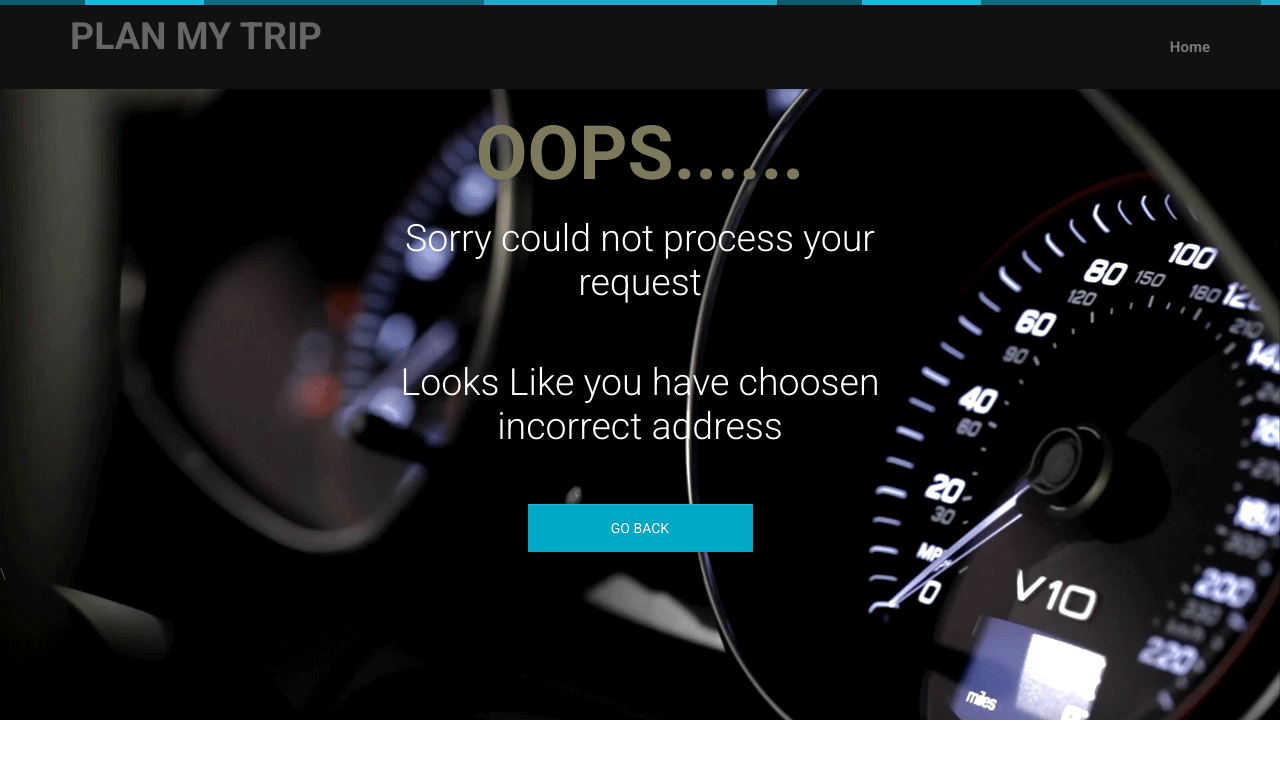
After one commit to navijain90/CMPE273_TeamPythons_Project, a Flask app: template Code/templates/server_error.html in a window 1280 px wide. The commit adds this page. Shown: the top 759 px of the page. Run offline with Flask 2, Linux system fonts and the light colour scheme; the template is opened without the code that fills it, so the values that code supplies are empty; parts of the project's set-up code (start-up, migrations or seed data) failed here and were passed over; some libraries are stand-ins or nearby versions.

Commit message:
Changes for Displaying Loader Image and Error pages

```diff
--- a/Code/main.py
+++ b/Code/main.py
@@ -50,12 +50,17 @@ def price():
         lyftOptimalPathList, lyftPriceList, useRoutepriceLyft = Lyft.lyftPrice(locationList)
         uberOptimalPathList, uberPriceList, cordinateList, priceList, serviceNameList,userRouteUberPrice = uber.uberPrice(locationList)
     except Exception as e:
-        print "hello", e
 
-        return render_template('display.html', result=e)
+        print e
+        if str(e) == "1":
+            return render_template('404.html', result=e)
+        else:
+            return render_template('server_error.html')
     print '\n'
     print useRoutepriceLyft
     print userRouteUberPrice
+    print cordinateList
+    print priceList
 
     #optimalRoute = {"BestRouteUsingLyft": lyftOptimalPathList, "BestRouteUsingUber": uberOptimalPathList, "BestRouteUsingBoth": cordinateList, "BestPrice": priceList, "InvolvedProviders": serviceNameList }
 
--- a/Code/templates/refer.html
+++ b/Code/templates/refer.html
@@ -58,6 +58,8 @@
 </head>
 
 <body>
+
+<img src="/static/images/loading.gif" id="gif" style="display: block; margin: 0 auto; width: 100px; visibility: hidden;">
 <div class="topbar animated fadeInLeftBig"></div>
 
 <!-- Header Starts -->
@@ -74,7 +76,7 @@
                 <!-- Nav Starts -->
                   <div class="navbar-collapse  collapse">
                     <ul class="nav navbar-nav navbar-right scroll">
-                   <li ><a href="refer.html"><strong>Home</strong></a></li>
+                   <li ><a href="{{ url_for("price") }}"><strong>Home</strong></a></li>
                     </ul>
                 </div>
                 <!-- #Nav Ends -->
@@ -90,7 +92,7 @@
                 <div id="routeFinder"  class="container spacer about">
                     <div class="row">
                     <div class="col-xs-12 col-sm-8 col-md-6 col-sm-offset-2 col-md-offset-3">
-                        <form name="myform" id="myform" method="POST">
+                        <form name="myform" id="myform" method="POST" action={{ url_for("price") }}" >
                        <hr class="colorgraph">
 
                             <h2 align="center" >Uber/Lyft ? Let us Decide for you</h2>
--- /dev/null
+++ b/Code/templates/server_error.html
@@ -0,0 +1,96 @@
+<!DOCTYPE html PUBLIC "-//W3C//DTD XHTML 1.0 Strict//EN" "http://www.w3.org/TR/xhtml1/DTD/xhtml1-strict.dtd">
+<html xmlns="http://www.w3.org/1999/xhtml" xml:lang="en" lang="en">
+<head>
+<style type="text/css">
+
+
+body {
+	background: url('/static/images/bg.gif') left top repeat-x rgb(249,249,249);
+
+}
+h1 { color: #7c795d; font-family: 'Trocchi', serif; font-size: 45px; font-weight: normal; line-height: 48px; margin: 0; }
+
+
+h2 { color: #7c795d; font-family: 'Source Sans Pro', sans-serif; font-size: 28px; font-weight: 400; line-height: 32px; margin: 0 0 24px; }
+</style>
+
+ <meta charset="UTF-8" />
+    <meta http-equiv="Content-Type" content="text/html; charset=utf-8" />
+    <meta name="viewport" content="width=device-width, initial-scale=1, maximum-scale=1, user-scalable=no">
+    <title>PlanMyTrip</title>
+
+    <!-- Google fonts -->
+    <link href='http://fonts.googleapis.com/css?family=Roboto:400,300,700' rel='stylesheet' type='text/css'>
+
+    <!-- font awesome -->
+    <link href="//maxcdn.bootstrapcdn.com/font-awesome/4.2.0/css/font-awesome.min.css" rel="stylesheet">
+
+    <!-- Latest compiled and minified CSS -->
+    <link rel="stylesheet" href="https://maxcdn.bootstrapcdn.com/bootstrap/3.3.7/css/bootstrap.min.css" integrity="sha384-BVYiiSIFeK1dGmJRAkycuHAHRg32OmUcww7on3RYdg4Va+PmSTsz/K68vbdEjh4u" crossorigin="anonymous">
+
+    <!-- Optional theme -->
+    <link rel="stylesheet" href="https://maxcdn.bootstrapcdn.com/bootstrap/3.3.7/css/bootstrap-theme.min.css" integrity="sha384-rHyoN1iRsVXV4nD0JutlnGaslCJuC7uwjduW9SVrLvRYooPp2bWYgmgJQIXwl/Sp" crossorigin="anonymous">
+    <!-- bootstrap -->
+    <link rel="stylesheet" href="/static/style/bootstrap.min.css" />
+
+    <link rel="stylesheet" href="/static/style/set.css" />
+
+
+    <!-- favicon -->
+
+
+    <link rel="stylesheet" href="/static/style/style.css">
+</head>
+
+<body >
+
+<div class="topbar animated fadeInLeftBig"></div>
+
+<!-- Header Starts -->
+
+    <div class="container">
+        <div class="navbar-inverse navbar-fixed-top" role="navigation" id="top-nav">
+            <div class="container">
+                <div class="navbar-header">
+                    <!-- Logo Starts -->
+                    <h1 style="font-size:250%;">Plan My Trip</h1>
+                    <!-- #Logo Ends -->
+
+                </div>
+                <!-- Nav Starts -->
+                  <div class="navbar-collapse  collapse">
+                    <ul class="nav navbar-nav navbar-right scroll">
+                   <li ><a href="/"><strong>Home</strong></a></li>
+                    </ul>
+                </div>
+                <!-- #Nav Ends -->
+
+            </div>
+        </div>
+
+    </div>
+
+		<!-- header -->
+		<div id="routeFinder"  class="container spacer about">
+        <div class="row">
+         <div class="col-lg-6 col-lg-offset-3 text-center">
+        <div class="form-group">
+			<h1 style="color: #7c795d" aling="center">OOPs...... </h1>
+            <h2 aling="center" style="color: #ffffff">Sorry could not process your request</h2>
+            <h2 aling="center" style="color: #ffffff">Looks Like you have choosen incorrect address</h2>
+            </div>
+             <div class="col-xs-12 col-sm-6 col-md-6 col-sm-offset-2 col-md-offset-3"><div class="form-group">
+                <a href="{{ url_for("price") }}" class="btn btn-primary btn-block" role="button">Go Back</a>
+            </div>
+                                </div>
+		</div>
+		<!-- content -->
+		</div>
+
+		</div>
+		<!-- footer -->
+		\
+	</div>
+
+</body>
+</html>
```
Also changed, not shown: Code/templates/404.html (added, +95 -0 lines), Code/templates/display.html (+5 -5 lines), Code/static/images/loading.gif, 4 other files.
